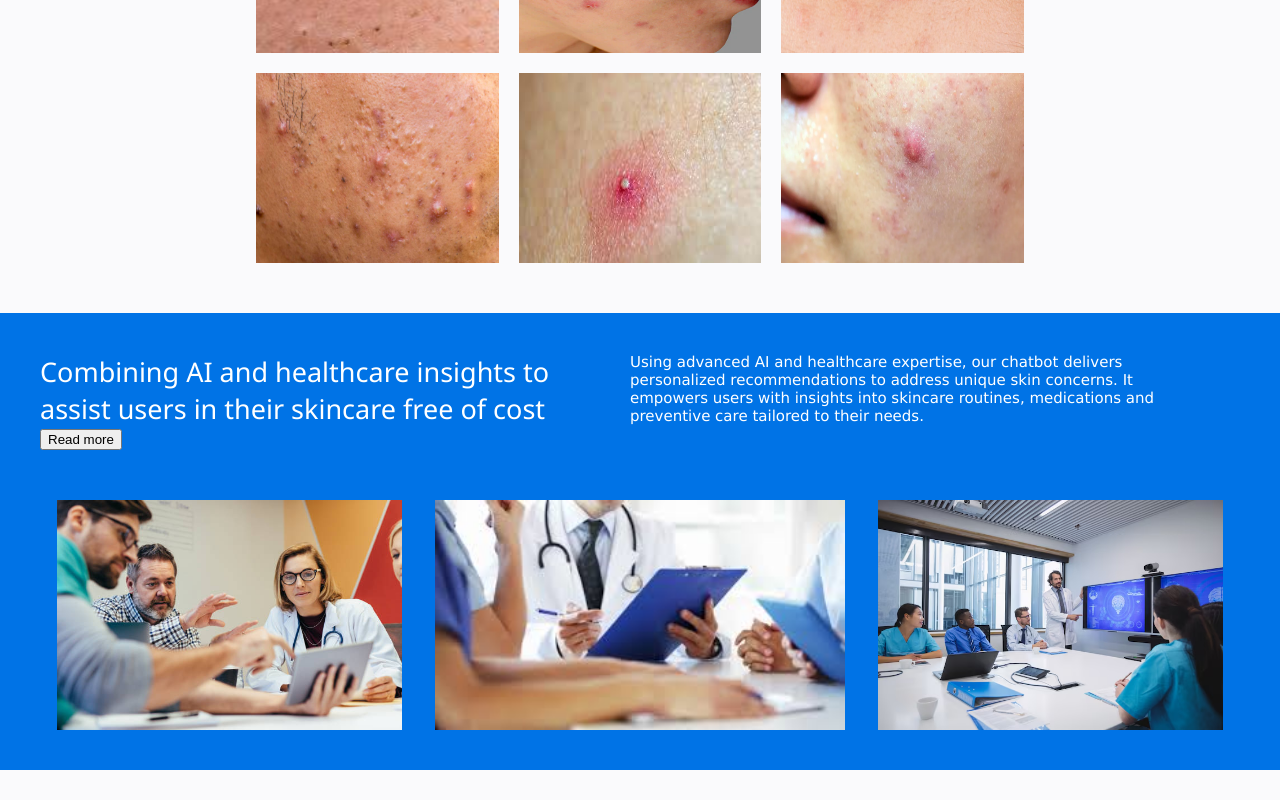
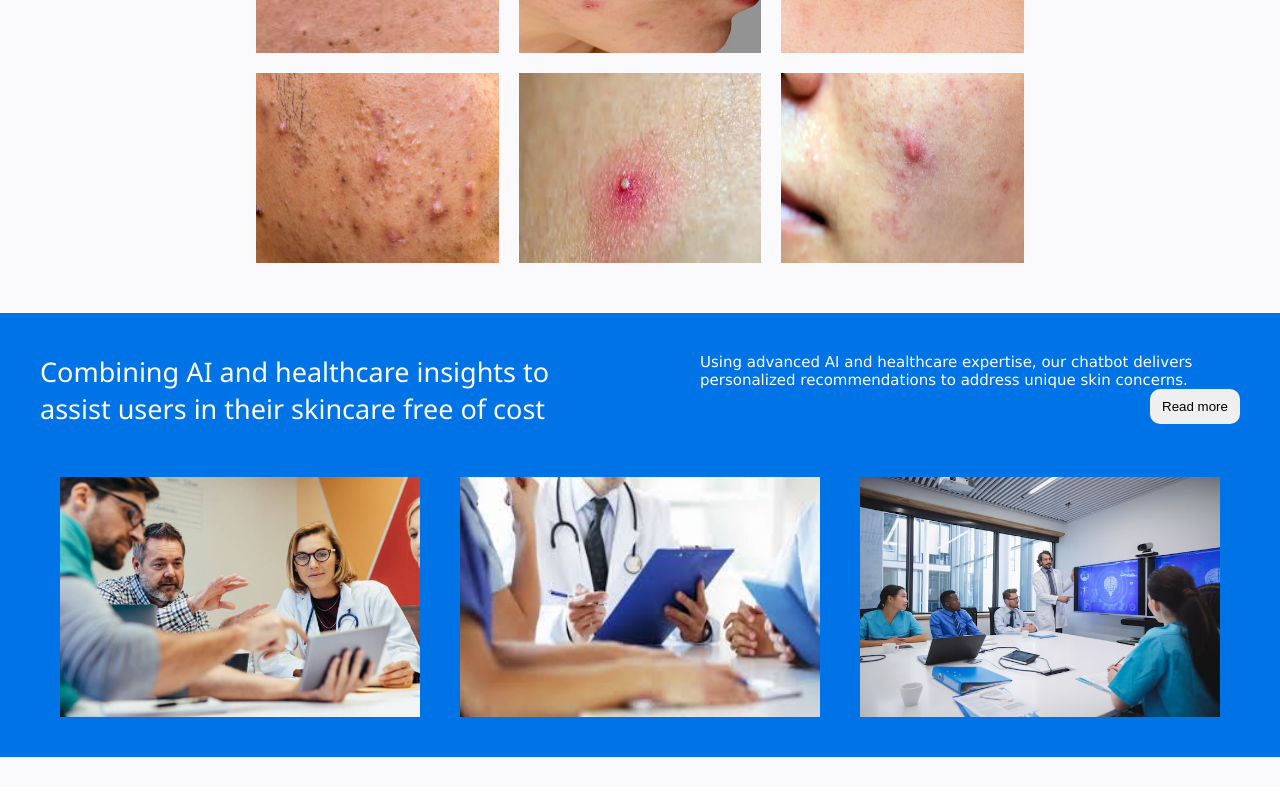
Before and after one commit to Nummad-Ahmad/Final-Year-Project, a React (Create React App) app: page /homepage in a window 1280 px wide. Shown: the part 831-1631 px from the top of the page. Built offline with nearby package versions, Linux system fonts and the light colour scheme.

Commit message:
Update homePage.js

```diff
--- a/src/homePage.js
+++ b/src/homePage.js
@@ -56,23 +56,21 @@ export default function HomePage() {
                 </div>
             </div>
             <div className={style.lightbluecontainer}>
-                <div style={{display: 'flex', gap: '50px'}}>
+                <div className={style.leftrightcontainer}>
                     <div className={style.leftdiv}>
                         <p>Combining AI and healthcare insights to assist users in their skincare free of cost
                         </p>
-                        <button>Read more</button>
                     </div>
                     <div className={style.rightdiv}>
                         <p>Using advanced AI and healthcare expertise, our chatbot
-                            delivers personalized recommendations to address unique skin concerns.
-                            It empowers users with insights into skincare routines, medications
-                            and preventive care tailored to their needs.</p>
+                            delivers personalized recommendations to address unique skin concerns.</p>
+                        <button>Read more</button>
                     </div>
                 </div>
                 <div style={{display: 'flex', justifyContent: 'space-between'}}>
-                    <img height={230} src={Doctormeeting1}/>
-                    <img height={230} src={Doctormeeting2}/>
-                    <img height={230} src={Doctormeeting3}/>
+                    <img className={style.meetingimgs} src={Doctormeeting1}/>
+                    <img className={style.meetingimgs} src={Doctormeeting2}/>
+                    <img className={style.meetingimgs} src={Doctormeeting3}/>
                 </div>
             </div>
         </div>
```
